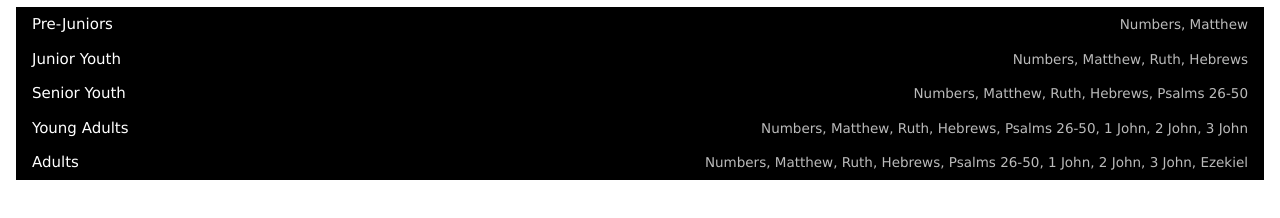
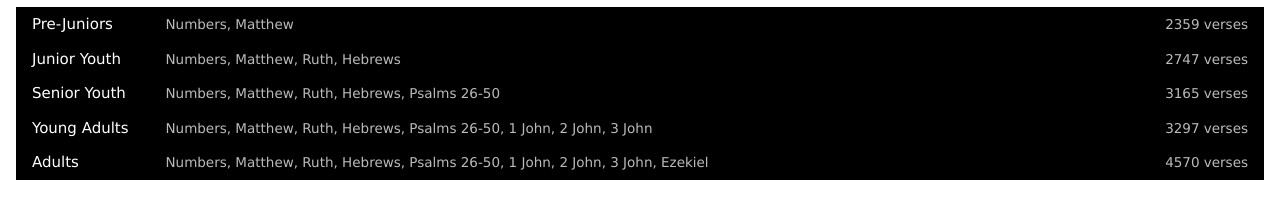
Before and after one commit to dwongk/BB2027, a plain HTML site: page index.html in a window 1280 px wide. Shown: the part 580-798 px from the top of the page. Drawn offline with Linux system fonts and the light colour scheme.

Commit message:
Propose website update from StudyTools build

```diff
--- a/index.html
+++ b/index.html
@@ -230,7 +230,7 @@
 
 <h2>Combined Books by Divisions <span class="w3-tooltip tip-icon" tabindex="0" aria-label="Tip: tap a division to see its categories">&#9432;<span class="w3-text tip-text">Tap a division to see its categories.</span></span></h2>
 <div class="w3-accordion w3-light-grey">
-<button onclick="myFunction('Pre-Juniors')" class="w3-btn-block w3-left-align book-btn" title="Tap to see the categories"><span class="book-name">Pre-Juniors</span><span class="book-count">Numbers, Matthew</span></button>
+<button onclick="myFunction('Pre-Juniors')" class="w3-btn-block w3-left-align book-btn" title="Tap to see the categories"><span class="book-name">Pre-Juniors</span><span class="book-list">Numbers, Matthew</span><span class="book-count">2359 verses</span></button>
 <div id="Pre-Juniors" class="w3-accordion-content">
 <a href="Pre-Juniors/_book.html">Pre-Juniors</a>
 <a class="animals" href="Pre-Juniors/animals.html">animals</a>
@@ -251,7 +251,7 @@
 <a class="weapons" href="Pre-Juniors/weapons.html">weapons</a>
 <a class="which" href="Pre-Juniors/which.html">which</a>
 </div>
-<button onclick="myFunction('Junior Youth')" class="w3-btn-block w3-left-align book-btn" title="Tap to see the categories"><span class="book-name">Junior Youth</span><span class="book-count">Numbers, Matthew, Ruth, Hebrews</span></button>
+<button onclick="myFunction('Junior Youth')" class="w3-btn-block w3-left-align book-btn" title="Tap to see the categories"><span class="book-name">Junior Youth</span><span class="book-list">Numbers, Matthew, Ruth, Hebrews</span><span class="book-count">2747 verses</span></button>
 <div id="Junior Youth" class="w3-accordion-content">
 <a href="Junior%20Youth/_book.html">Junior Youth</a>
 <a class="animals" href="Junior%20Youth/animals.html">animals</a>
@@ -272,7 +272,7 @@
 <a class="weapons" href="Junior%20Youth/weapons.html">weapons</a>
 <a class="which" href="Junior%20Youth/which.html">which</a>
 </div>
-<button onclick="myFunction('Senior Youth')" class="w3-btn-block w3-left-align book-btn" title="Tap to see the categories"><span class="book-name">Senior Youth</span><span class="book-count">Numbers, Matthew, Ruth, Hebrews, Psalms 26-50</span></button>
+<button onclick="myFunction('Senior Youth')" class="w3-btn-block w3-left-align book-btn" title="Tap to see the categories"><span class="book-name">Senior Youth</span><span class="book-list">Numbers, Matthew, Ruth, Hebrews, Psalms 26-50</span><span class="book-count">3165 verses</span></button>
 <div id="Senior Youth" class="w3-accordion-content">
 <a href="Senior%20Youth/_book.html">Senior Youth</a>
 <a class="animals" href="Senior%20Youth/animals.html">animals</a>
@@ -293,7 +293,7 @@
 <a class="weapons" href="Senior%20Youth/weapons.html">weapons</a>
 <a class="which" href="Senior%20Youth/which.html">which</a>
 </div>
-<button onclick="myFunction('Young Adults')" class="w3-btn-block w3-left-align book-btn" title="Tap to see the categories"><span class="book-name">Young Adults</span><span class="book-count">Numbers, Matthew, Ruth, Hebrews, Psalms 26-50, 1 John, 2 John, 3 John</span></button>
+<button onclick="myFunction('Young Adults')" class="w3-btn-block w3-left-align book-btn" title="Tap to see the categories"><span class="book-name">Young Adults</span><span class="book-list">Numbers, Matthew, Ruth, Hebrews, Psalms 26-50, 1 John, 2 John, 3 John</span><span class="book-count">3297 verses</span></button>
 <div id="Young Adults" class="w3-accordion-content">
 <a href="Young%20Adults/_book.html">Young Adults</a>
 <a class="animals" href="Young%20Adults/animals.html">animals</a>
@@ -314,7 +314,7 @@
 <a class="weapons" href="Young%20Adults/weapons.html">weapons</a>
 <a class="which" href="Young%20Adults/which.html">which</a>
 </div>
-<button onclick="myFunction('Adults')" class="w3-btn-block w3-left-align book-btn" title="Tap to see the categories"><span class="book-name">Adults</span><span class="book-count">Numbers, Matthew, Ruth, Hebrews, Psalms 26-50, 1 John, 2 John, 3 John, Ezekiel</span></button>
+<button onclick="myFunction('Adults')" class="w3-btn-block w3-left-align book-btn" title="Tap to see the categories"><span class="book-name">Adults</span><span class="book-list">Numbers, Matthew, Ruth, Hebrews, Psalms 26-50, 1 John, 2 John, 3 John, Ezekiel</span><span class="book-count">4570 verses</span></button>
 <div id="Adults" class="w3-accordion-content">
 <a href="Adults/_book.html">Adults</a>
 <a class="animals" href="Adults/animals.html">animals</a>
--- a/static/category.css
+++ b/static/category.css
@@ -71,3 +71,9 @@ button.w3-btn-block:hover { background: #333 }
 .view-guide summary { cursor: pointer; color: #0645ad; text-decoration: underline; }
 .view-guide ul { margin: 0.5em 0; }
 .view-guide li { margin-bottom: 0.4em; }
+
+/* Division bars: the book list is a left-aligned middle column. The name
+   column is at least 8em wide (fits every current book and division name),
+   so all the lists start at the same place; longer names can still grow. */
+.book-name { min-width: 8em; }
+.book-list { flex: 1 1 auto; min-width: 0; text-align: left; margin: 0 1em; color: #bbb; font-size: 0.9em; white-space: nowrap; overflow: hidden; text-overflow: ellipsis; }
```
Also changed, not shown: condensed.html (+5 -5 lines).
